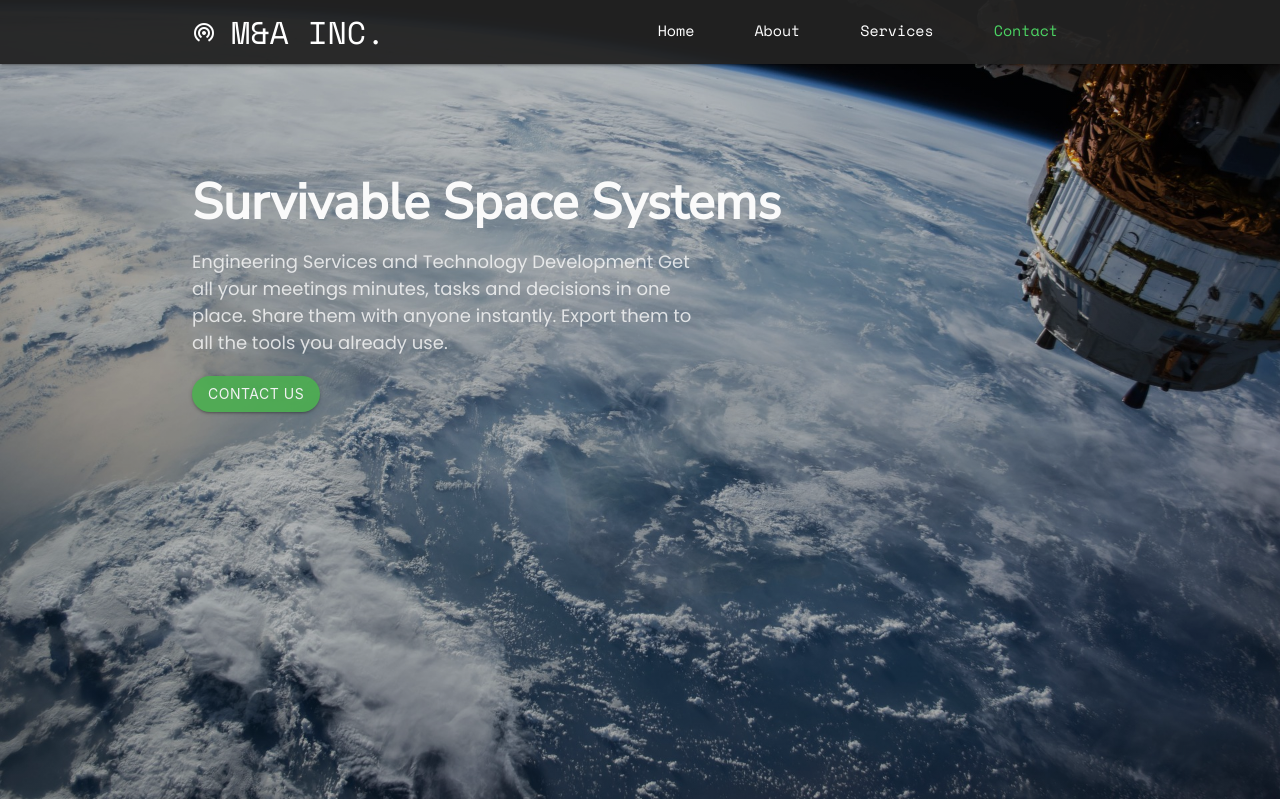
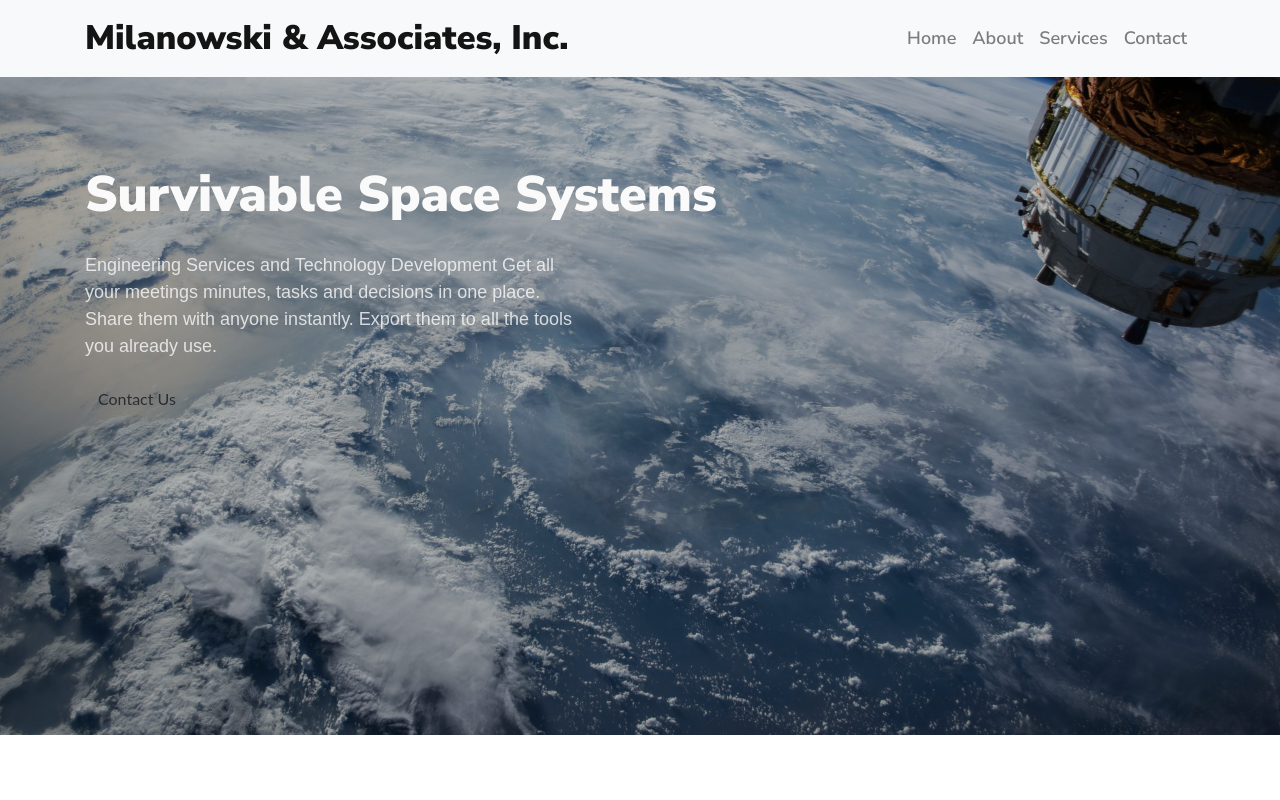
Before and after one commit to saronnhong/saron-portfolio, a React (Create React App) app in the folder client/: page / in a window 1280 px wide. Built offline with nearby package versions, Linux system fonts and the light colour scheme.

Commit message:
switch to bootstrap and redid navbar

```diff
--- a/client/public/index.html
+++ b/client/public/index.html
@@ -1,25 +1,41 @@
 <!doctype html>
 <html lang="en">
+
 <head>
   <meta charset="utf-8">
   <meta name="viewport" content="width=device-width, initial-scale=1, shrink-to-fit=no">
   <meta name="theme-color" content="#000000">
   <link rel="stylesheet" href="./reset.css">
-    <link href="https://fonts.googleapis.com/css?family=Roboto|Space+Mono|Lato:900&display=swap" rel="stylesheet">
-    <link href="https://fonts.googleapis.com/css?family=Nunito+Sans|Poppins&display=swap" rel="stylesheet">
+  <!-- <link href="https://fonts.googleapis.com/css?family=Roboto|Space+Mono|Lato:900&display=swap" rel="stylesheet">
+    <link href="https://fonts.googleapis.com/css?family=Nunito+Sans|Poppins&display=swap" rel="stylesheet"> -->
   <link rel="shortcut icon" href="./images/sat-blue.png">
-    <link href="https://fonts.googleapis.com/icon?family=Material+Icons" rel="stylesheet">
+  <!-- <link href="https://fonts.googleapis.com/icon?family=Material+Icons" rel="stylesheet"> -->
+  <!-- <link href="https://fonts.googleapis.com/css?family=Nunito+Sans&display=swap" rel="stylesheet"> -->
+  <link href="https://fonts.googleapis.com/css?family=Nunito+Sans:200,300,400,600,900&display=swap" rel="stylesheet">
     <!-- Compiled and minified CSS -->
-     <link rel="stylesheet" href="https://cdnjs.cloudflare.com/ajax/libs/materialize/1.0.0/css/materialize.min.css">
+  <link rel="stylesheet" href="https://stackpath.bootstrapcdn.com/bootstrap/4.4.1/css/bootstrap.min.css"
+    integrity="sha384-Vkoo8x4CGsO3+Hhxv8T/Q5PaXtkKtu6ug5TOeNV6gBiFeWPGFN9MuhOf23Q9Ifjh" crossorigin="anonymous">
+  <!-- <link rel="stylesheet" href="https://cdnjs.cloudflare.com/ajax/libs/materialize/1.0.0/css/materialize.min.css"> -->
   <!-- Compiled and minified JavaScript -->
 
-     <!-- <script src="https://cdnjs.cloudflare.com/ajax/libs/materialize/1.0.0/js/materialize.min.js"></script> -->
+
   <title>Radhard</title>
 </head>
+
 <body>
   <div id="root"></div>
 
-    <script type="text/javascript" src="https://code.jquery.com/jquery-3.2.1.min.js"></script>
-    <script type="text/javascript" src="https://cdnjs.cloudflare.com/ajax/libs/materialize/1.0.0/js/materialize.min.js"></script>
+  <script src="https://code.jquery.com/jquery-3.4.1.slim.min.js"
+    integrity="sha384-J6qa4849blE2+poT4WnyKhv5vZF5SrPo0iEjwBvKU7imGFAV0wwj1yYfoRSJoZ+n"
+    crossorigin="anonymous"></script>
+  <script src="https://cdn.jsdelivr.net/npm/popper.js@1.16.0/dist/umd/popper.min.js"
+    integrity="sha384-Q6E9RHvbIyZFJoft+2mJbHaEWldlvI9IOYy5n3zV9zzTtmI3UksdQRVvoxMfooAo"
+    crossorigin="anonymous"></script>
+  <script src="https://stackpath.bootstrapcdn.com/bootstrap/4.4.1/js/bootstrap.min.js"
+    integrity="sha384-wfSDF2E50Y2D1uUdj0O3uMBJnjuUD4Ih7YwaYd1iqfktj0Uod8GCExl3Og8ifwB6"
+    crossorigin="anonymous"></script>
+  <!-- <script type="text/javascript" src="https://code.jquery.com/jquery-3.2.1.min.js"></script>
+    <script type="text/javascript" src="https://cdnjs.cloudflare.com/ajax/libs/materialize/1.0.0/js/materialize.min.js"></script> -->
 </body>
+
 </html>
--- a/client/src/App.css
+++ b/client/src/App.css
@@ -1,4 +1,4 @@
 .App {
-    font-family: 'Roboto';
+    font-family: 'Nunito Sans', sans-serif;
 
 }
--- a/client/src/components/Navbar/Navbar.js
+++ b/client/src/components/Navbar/Navbar.js
@@ -6,41 +6,121 @@ import "./style.css";
 class Navbar extends React.Component {
     render() {
         let isActive = this.props.location.pathname;
+        console.log(isActive);
         return (
-            <div className="navbar-fixed">
-                <nav id="navBar" >
-                    <div className="nav-wrapper nav-background">
-                        <div className="container">
+            // <div className="navbar-fixed">
+            //     <nav id="navBar" >
+            //         <div className="nav-wrapper nav-background white blue-text text-darken-2">
+            //             <div className="container">
+            //                 <Link smooth to="/home">
+            //                     <a href="/Home" className="brand-logo left navBarLogo ">Milanowski & Associates, Inc.</a>
+            //                 </Link>
+            //                 <ul id="nav-mobile" className="right hide-on-med-and-down">
+            //                     <li>
+            //                         <Link smooth to="/home">
+            //                             <a className={isActive === "/home" ? "activeLink navLinks navActive" : "navLinks navUnActive"}>Home</a>
+            //                         </Link>
+            //                     </li>
+            //                     <li>
+            //                         <Link smooth to="/about">
+            //                             <a className={isActive === "/about" ? "activeLink navLinks navActive" : "navLinks navUnActive"}>About</a>
+            //                         </Link>
+            //                     </li>
+            //                     <li>
+            //                         <Link smooth to="/service">
+            //                             <a className={isActive === "/service" ? "activeLink navLinks navActive" : "navLinks navUnActive"}>Services</a>
+            //                         </Link>
+            //                     </li>
+            //                     <li>
+            //                         <Link smooth to="/contact">
+            //                             <a id="navContact" className={isActive === "/contact" ? "activeLink navActiveContact navContactActive" : "contactLink navContactUnActive"}>Contact</a>
+            //                         </Link>
+            //                     </li>
+
+            //                 </ul>
+            //             </div>
+            //         </div>
+            //     </nav>
+            // </div>
+
+
+
+
+            // <nav >
+            //     <div className="nav-wrapper white">
+            //         <div className="container row">
+            //             <div className="col s7">
+            //             <Link smooth to="/home">
+            //                 <a href="/Home" className="brand-logo left">Milanowski & Associates, Inc.</a>
+            //             </Link>
+            //             </div>
+            //             <div className="col s5">
+            //             <ul id="nav-mobile" className="hide-on-med-and-down">
+            //                 <Link smooth to="/home">
+            //                     <li className={isActive === "/home" ? "active" : "navLinks"}>
+            //                         <a>Home</a>
+            //                     </li>
+            //                 </Link>
+            //                 <Link smooth to="/about">
+            //                     <li className={isActive === "/about" ? "active" : "navLinks"}>
+            //                         <a>About</a>
+            //                     </li>
+            //                 </Link>
+            //                 <Link smooth to="/service">
+            //                     <li className={isActive === "/service" ? "active" : "navLinks"}>
+            //                         <a >Services</a>
+            //                     </li>
+            //                 </Link>
+            //                 <Link smooth to="/contact">
+            //                     <li className={isActive === "/contact" ? "active" : "navLinks"}>
+            //                         <a id="navContact" className={isActive === "/contact" ? "active" : "contactLink navContactUnActive"}>Contact</a>
+            //                     </li>
+            //                 </Link>
+            //             </ul>
+            //             </div>
+
+
+            //         </div>
+
+            //     </div>
+            // </nav >
+
+
+            <nav className="navbar navbar-expand-lg navbar-light bg-light fixed-top navClass">
+                <div className="container navClass">
+                    <a href="/home" className="navbar-nav mr-auto navBarLogo">Milanowski & Associates, Inc.</a>
+                    <button className="navbar-toggler" type="button" data-toggle="collapse" data-target="#navbarSupportedContent" aria-controls="navbarSupportedContent" aria-expanded="false" aria-label="Toggle navigation">
+                        <span className="navbar-toggler-icon"></span>
+                    </button>
+                    <div className="my-2 my-lg-0">
+                        <div className="collapse navbar-collapse " id="navbarNav">
+                            <ul className="navbar-nav">
                                 <Link smooth to="/home">
-                                <a href="/Home" className="brand-logo left">M&A INC.<i class="large material-icons whiteIcon">wifi_tethering</i></a>
+                                    <li className={isActive === "/home" ? "active nav-item" : "nav-item"}>
+                                        <a className="nav-link">Home</a>
+                                    </li>
                                 </Link>
-                            <ul id="nav-mobile" className="right hide-on-med-and-down">
-                                <li>
-                                    <Link smooth to="/home">
-                                        <a className={isActive === "/home" ? "activeLink navLinks navActive" : "navLinks navUnActive"}>Home</a>
+                                <Link smooth to="/about">
+                                    <li className={isActive === "/about" ? "active nav-item" : "nav-item"}>
+                                        <a className="nav-link">About</a>
+                                    </li>
                                 </Link>
+                                <Link smooth to="/service">
+                                    <li className={isActive === "/service" ? "active nav-item" : "nav-item"}>
+                                        <a className="nav-link">Services</a>
                                     </li>
-                                <li>
-                                    <Link smooth to="/about">
-                                        <a className={isActive === "/about" ? "activeLink navLinks navActive" : "navLinks navUnActive"}>About</a>
                                 </Link>
+                                <Link smooth to="/contact">
+                                    <li className={isActive === "/contact" ? "active nav-item" : "nav-item"}>
+                                        <a className="nav-link" id="navContact">Contact</a>
                                     </li>
-                                <li>
-                                    <Link smooth to="/service">
-                                        <a className={isActive === "/service" ? "activeLink navLinks navActive" : "navLinks navUnActive"}>Services</a>
                                 </Link>
-                                </li>
-                                <li>
-                                    <Link smooth to="/contact">
-                                        <a id="navContact" className={isActive === "/contact" ? "activeLink navActiveContact navContactActive" : "contactLink navContactUnActive"}>Contact</a>
-                                    </Link>
-                                </li>
-
                             </ul>
                         </div>
                     </div>
+                </div>
             </nav>
-            </div>
+
         );
     }
 }
--- a/client/src/components/Navbar/style.css
+++ b/client/src/components/Navbar/style.css
@@ -1,9 +1,6 @@
 /* Used to override default settings */
-#navBar {
-    /* background-color: rgb(255,255,255, 0.3); */
-    font-family: 'Space Mono';
-    color: white;
-    background-color: rgba(34,34,34,0.95);
+/* #navBar {
+    font-family: 'Nunito Sans', sans-serif;
 }
 
 .contactLink{
@@ -26,6 +23,7 @@
     line-height: 4em;
     height: 50px;
     position: relative;
+    color: black;
 }
 #navContact::after{
     background-color: #4CD463;
@@ -52,8 +50,7 @@
 }
 
  .navUnActive:hover{
-    color: white;
-    /* text-decoration-color: white; */
+    color: black;
  }
  .navActive:hover{
      color: yellow
@@ -61,3 +58,51 @@
  .navContactUnActive:hover{
     color: #4CD463;
  }
+ .brand-logo{
+     color: black !important;
+ }
+ .navBarLogo{
+     font-weight: 800;
+     font-size: 34px;
+ } */
+
+.active {
+    font-weight: 900;
+}
+
+.navBarLogo{
+    font-weight: bolder;
+    font-size: 34px;
+    /* font-style: normal; */
+    color: #141414;
+}
+.navBarLogo:hover{
+    color: #141414;
+}
+
+.nav-link{
+    font-weight: 600;
+    font-size: 18px;
+    padding: 25px 40px;
+    margin: 0px;
+    border: none;
+    -webkit-transition: background 1s;
+    /* transition: background 1s;  */
+    transition: ease-in background 1s;
+}
+.nav-link:hover{
+    background-color: rgb(235,235,235);
+    /* background-color: #099BCA; */
+    color: #099BCA !important;
+    font-weight: 600;
+}
+/* .nav-item:hover{
+    background-color: #099BCA;
+} */
+a:link{
+    text-decoration: none;
+}
+
+.navbar{
+    padding: 0px;
+}
--- a/client/src/index.css
+++ b/client/src/index.css
@@ -1,5 +1,5 @@
 body {
   margin: 0;
   padding: 0;
-  font-family: sans-serif;
+  /* font-family: sans-serif; */
 }
```
Lines whose indentation alone changed are shown as unchanged.
